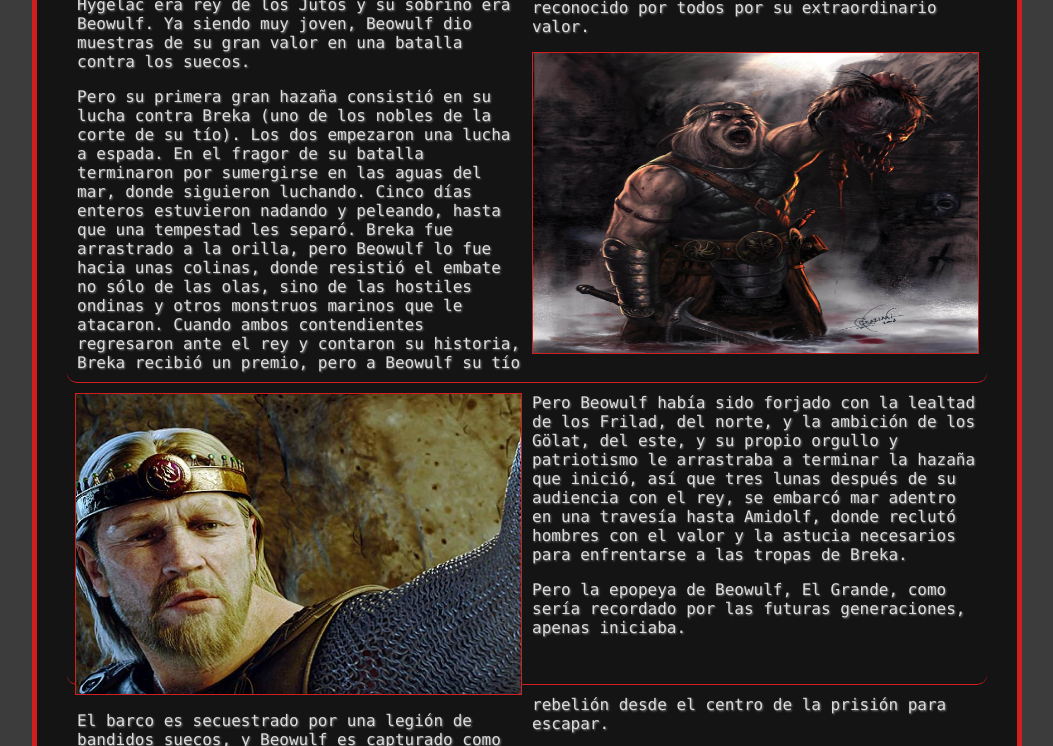
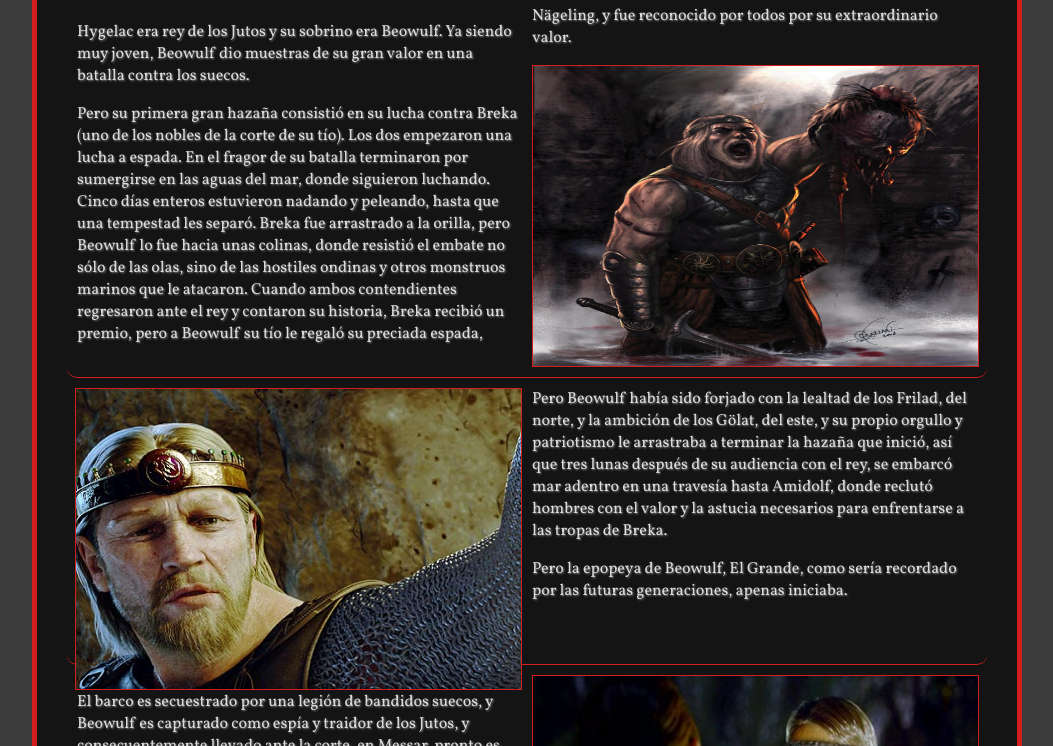
Before and after one commit to AndresTonello/curso-front-end, a plain HTML site: page index.html in a window 1280 px wide. Shown: the part 200-946 px from the top of the page, without its empty margins (113-1166 px from the left). Drawn offline with Linux system fonts and the light colour scheme.

Commit message:
Cambiando la fuente tipográfica del proyecto

```diff
--- a/css/styles.css
+++ b/css/styles.css
@@ -1,7 +1,7 @@
 body {
 	background-color: rgb(60, 60, 60);
 	color: rgb(220,220,220);
-	font-family: consolas;
+	font-family: Vollkorn;
 }
 
 .global {
--- a/index.html
+++ b/index.html
@@ -3,6 +3,7 @@
 	<meta charset="utf-8">
 	<title>Beowulf</title>
 	<link rel="stylesheet" type="text/css" href="css/styles.css">
+	<link href='http://fonts.googleapis.com/css?family=Vollkorn' rel='stylesheet' type='text/css'>
 </head>
 <body>
 	<article class="global">
```
